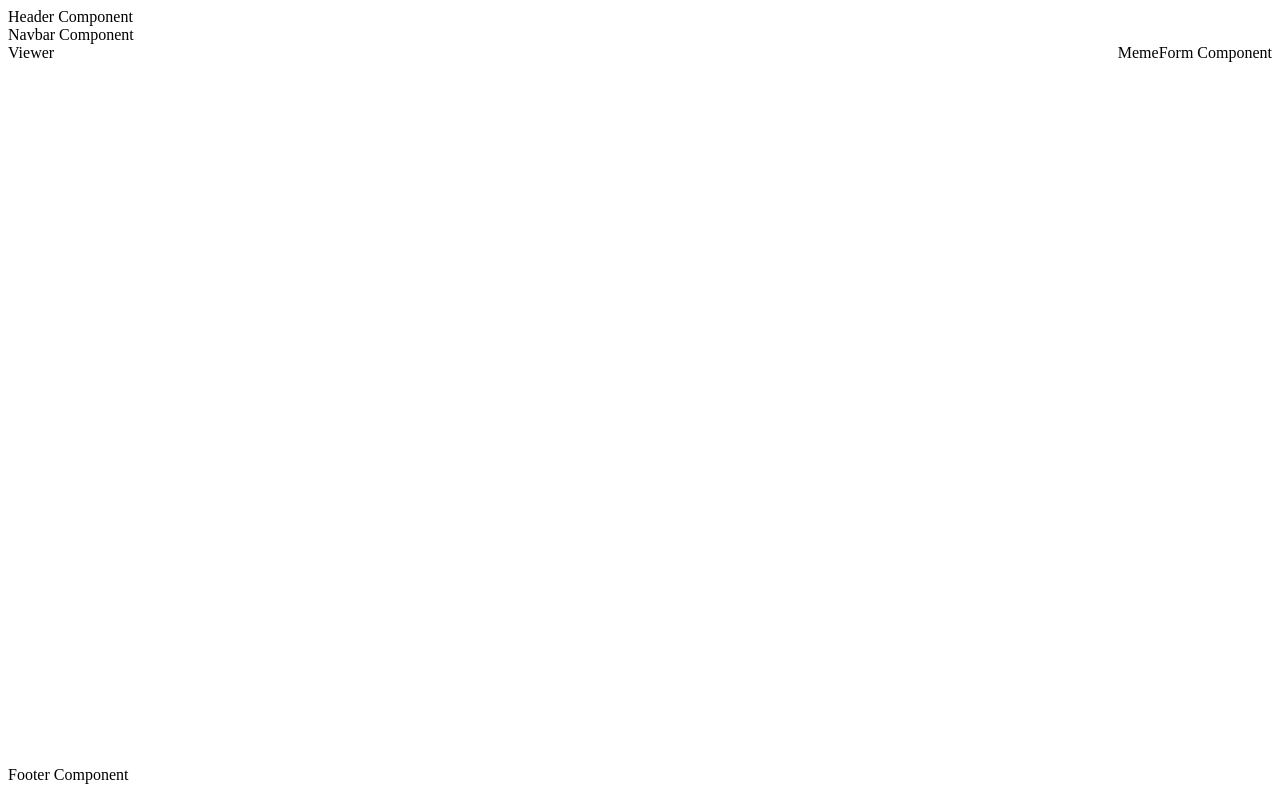
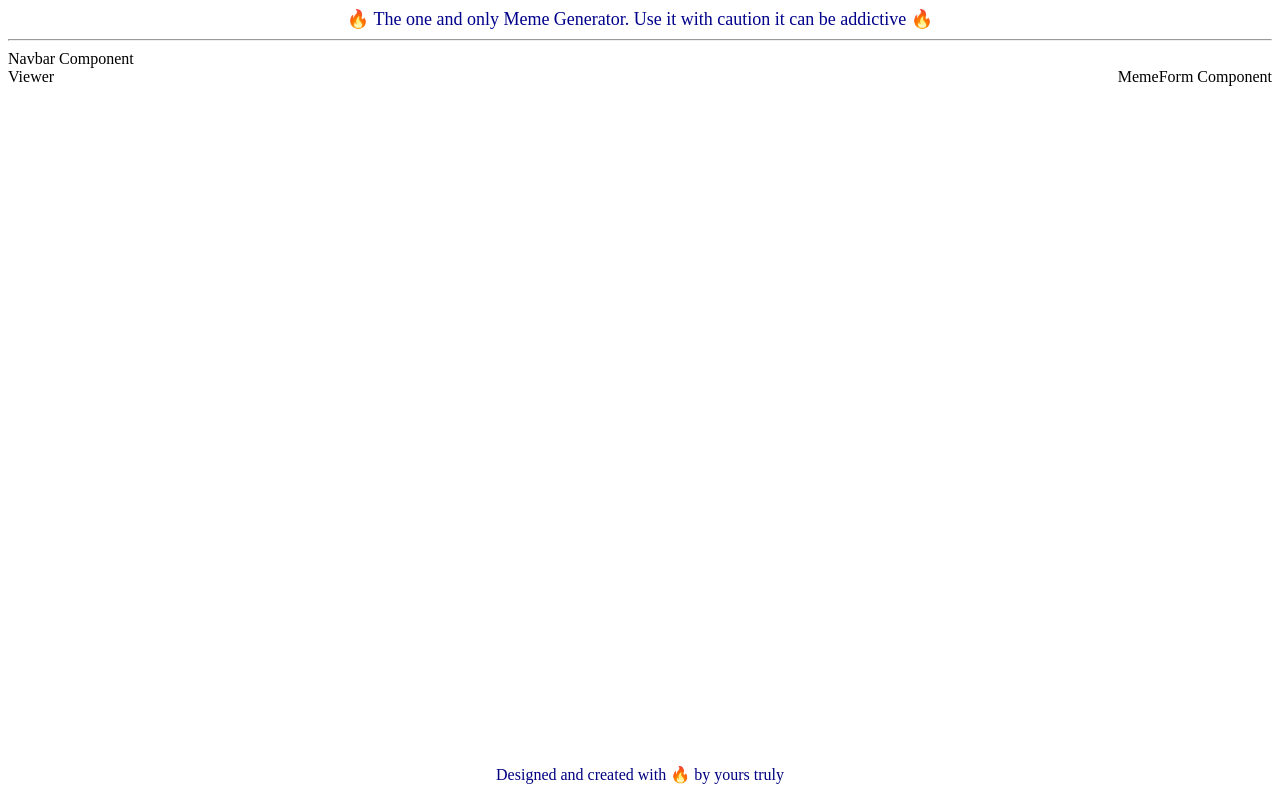
Before and after one commit to ArnaudMaryArnaud/orsys-react-training, a React (Vite) app: page / in a window 1280 px wide. Built offline with nearby package versions, Linux system fonts and the light colour scheme.

Commit message:
Add css for header and footer

```diff
--- a/src/App/components/ui/Footer/Footer.jsx
+++ b/src/App/components/ui/Footer/Footer.jsx
@@ -1,15 +1,10 @@
 import React from 'react';
-import PropTypes from 'prop-types';
 import styles from './Footer.module.css';
 
 const Footer = () => (
   <div className={styles.Footer} data-testid="Footer">
-    Footer Component
+    Designed and created with <span> 🔥 </span> by yours truly
   </div>
 );
 
-Footer.propTypes = {};
-
-Footer.defaultProps = {};
-
 export default Footer;
--- a/src/App/components/ui/Footer/Footer.module.css
+++ b/src/App/components/ui/Footer/Footer.module.css
@@ -1 +1,4 @@
-.Footer {}
+.Footer {
+    text-align: center;
+    color: navy;
+}
--- a/src/App/components/ui/Header/Header.jsx
+++ b/src/App/components/ui/Header/Header.jsx
@@ -1,15 +1,10 @@
 import React from 'react';
-import PropTypes from 'prop-types';
 import styles from './Header.module.css';
 
 const Header = () => (
   <div className={styles.Header} data-testid="Header">
-    Header Component
+   <span> 🔥 </span> The one and only Meme Generator. Use it with caution it can be addictive <span> 🔥 </span><hr/>
   </div>
 );
 
-Header.propTypes = {};
-
-Header.defaultProps = {};
-
 export default Header;
--- a/src/App/components/ui/Header/Header.module.css
+++ b/src/App/components/ui/Header/Header.module.css
@@ -1 +1,6 @@
-.Header {}
+.Header {
+    font-size: large;
+    font-style: bold;
+    color: darkblue;
+    text-align: center;
+}
```
